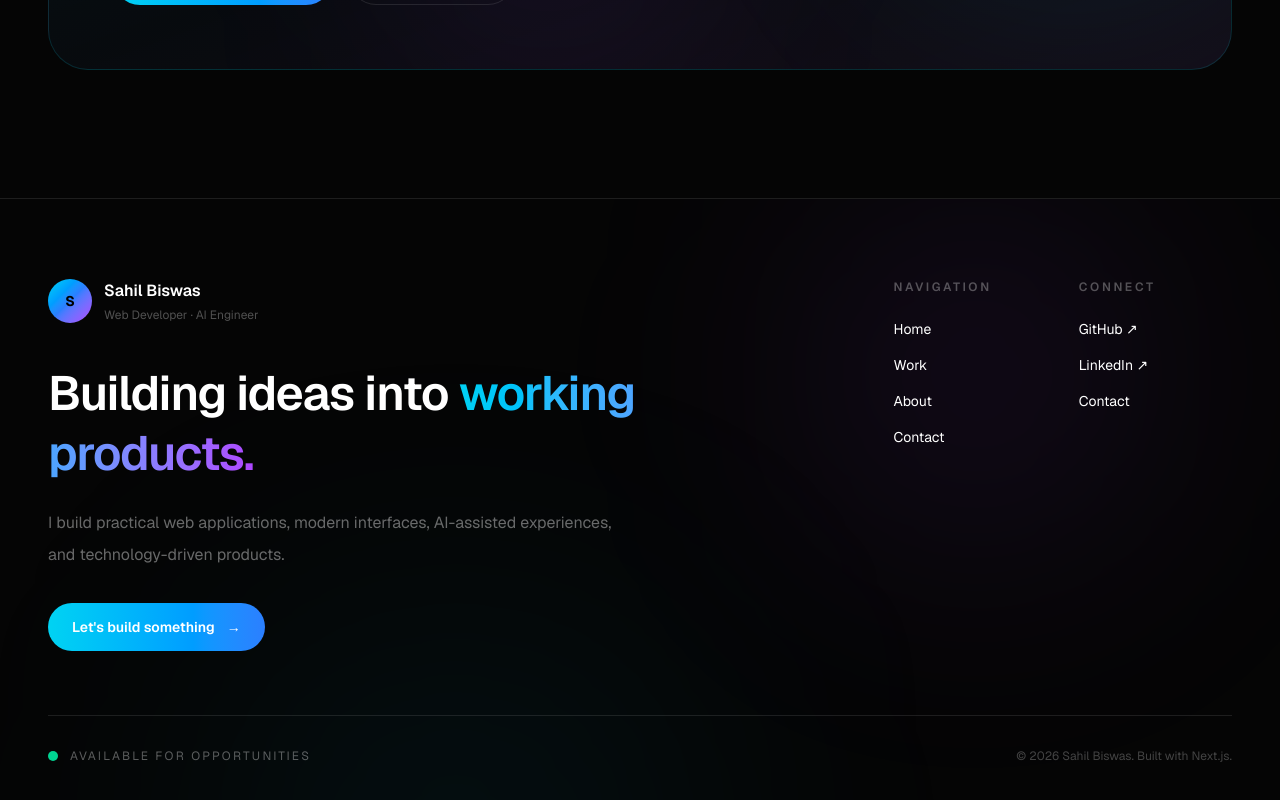
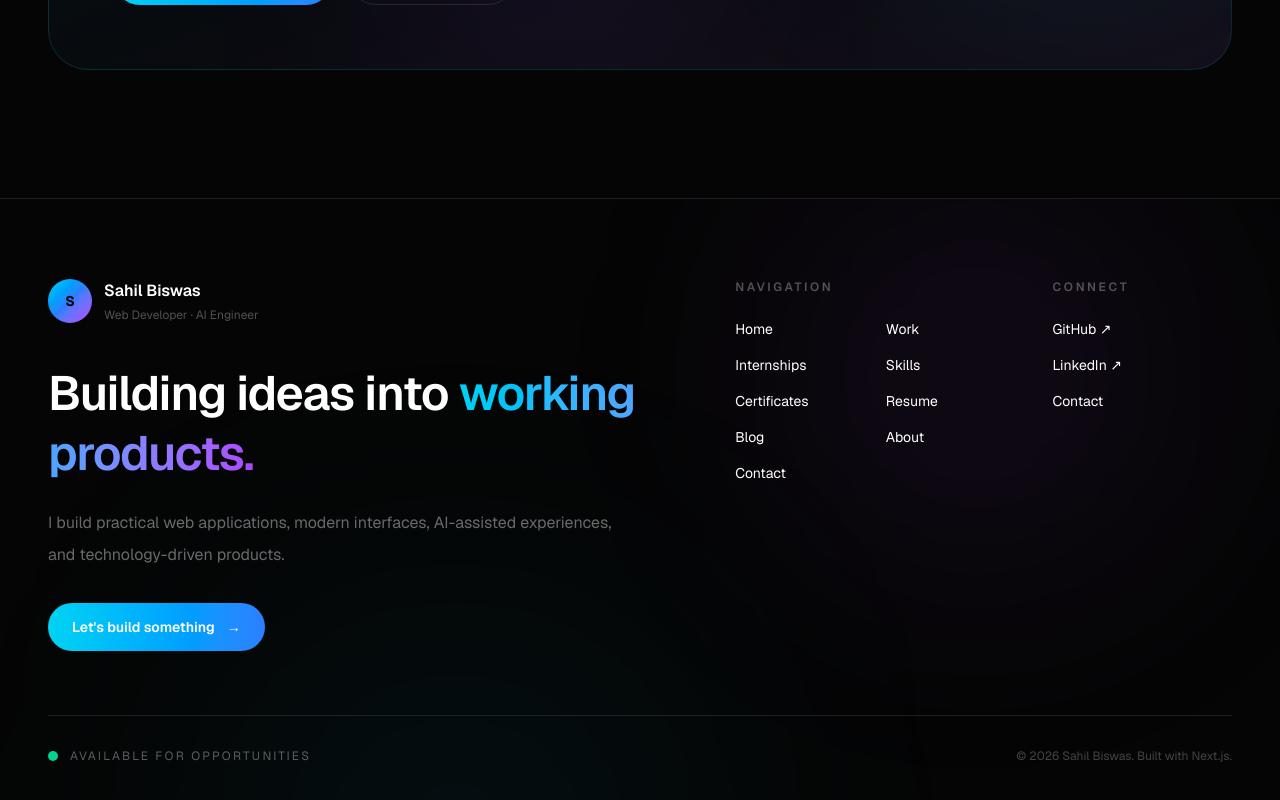
Before and after one commit to sahilbiswas12-sky/my-portfolio-next, a Next.js app: page / in a window 1280 px wide. Shown: the part 10729-11529 px from the top of the page. Built offline with nearby package versions, Linux system fonts and the light colour scheme; no server answers.

Commit message:
Match footer navigation to header

```diff
--- a/app/components/Footer.tsx
+++ b/app/components/Footer.tsx
@@ -1,22 +1,15 @@
 import Link from "next/link";
 
 const navigation = [
-  {
-    name: "Home",
-    href: "/",
-  },
-  {
-    name: "Work",
-    href: "/work",
-  },
-  {
-    name: "About",
-    href: "/about",
-  },
-  {
-    name: "Contact",
-    href: "/contact",
-  },
+  { name: "Home", href: "/" },
+  { name: "Work", href: "/work" },
+  { name: "Internships", href: "/internships" },
+  { name: "Skills", href: "/skills" },
+  { name: "Certificates", href: "/certificates" },
+  { name: "Resume", href: "/resume" },
+  { name: "Blog", href: "/blog" },
+  { name: "About", href: "/about" },
+  { name: "Contact", href: "/contact" },
 ];
 
 export default function Footer() {
@@ -35,7 +28,7 @@ export default function Footer() {
       <div className="relative mx-auto max-w-7xl px-6 py-16 sm:px-8 sm:py-20 lg:px-12">
 
         {/* TOP */}
-        <div className="grid gap-14 lg:grid-cols-[1.4fr_0.6fr]">
+        <div className="grid items-start gap-14 lg:grid-cols-[1.1fr_0.9fr] lg:gap-20">
 
           <div>
             <div className="flex items-center gap-3">
@@ -81,14 +74,14 @@ export default function Footer() {
           </div>
 
           {/* NAV */}
-          <div className="grid grid-cols-2 gap-8">
+          <div className="grid grid-cols-1 gap-10 sm:grid-cols-[1.5fr_1fr] sm:gap-12">
 
             <div>
               <p className="text-xs font-semibold uppercase tracking-[0.22em] text-white/30">
                 Navigation
               </p>
 
-              <div className="mt-6 space-y-4">
+              <div className="mt-6 grid grid-cols-2 gap-x-8 gap-y-4">
                 {navigation.map((item) => (
                   <Link
                     key={item.href}
```
